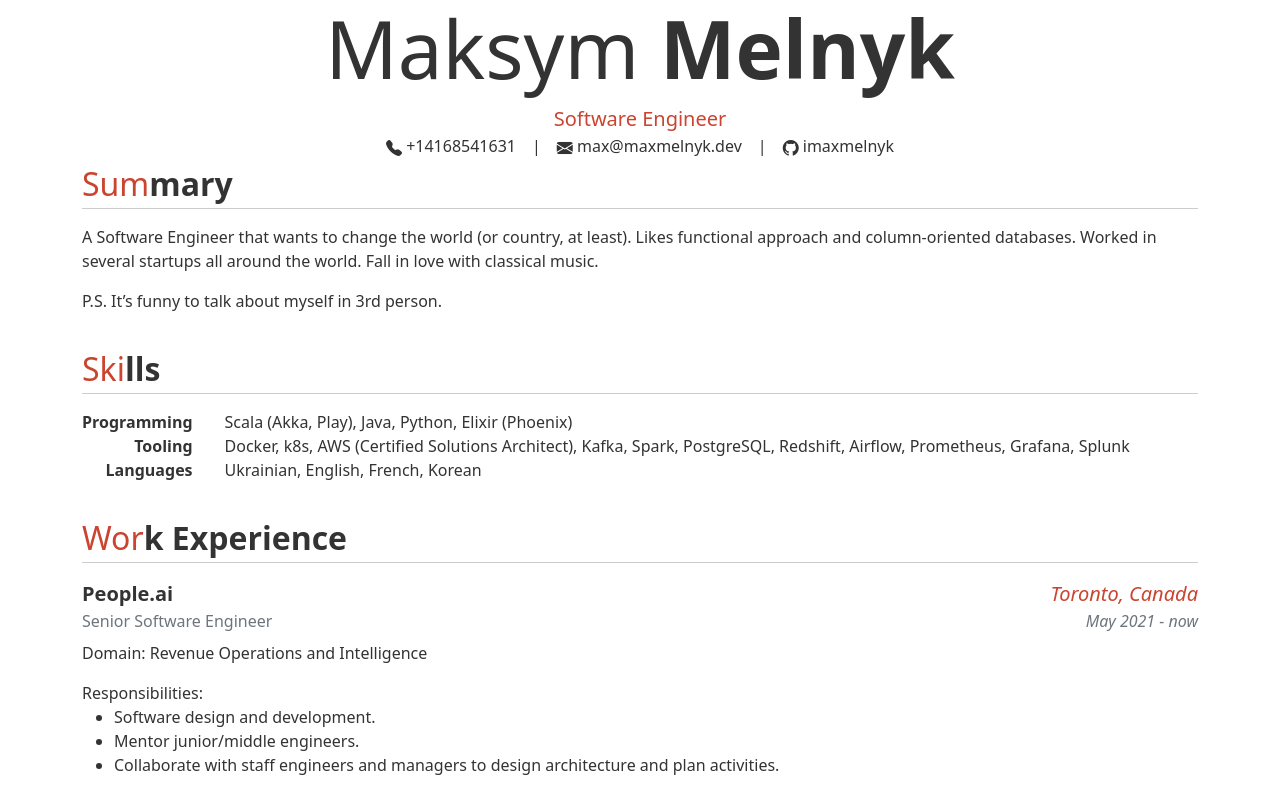
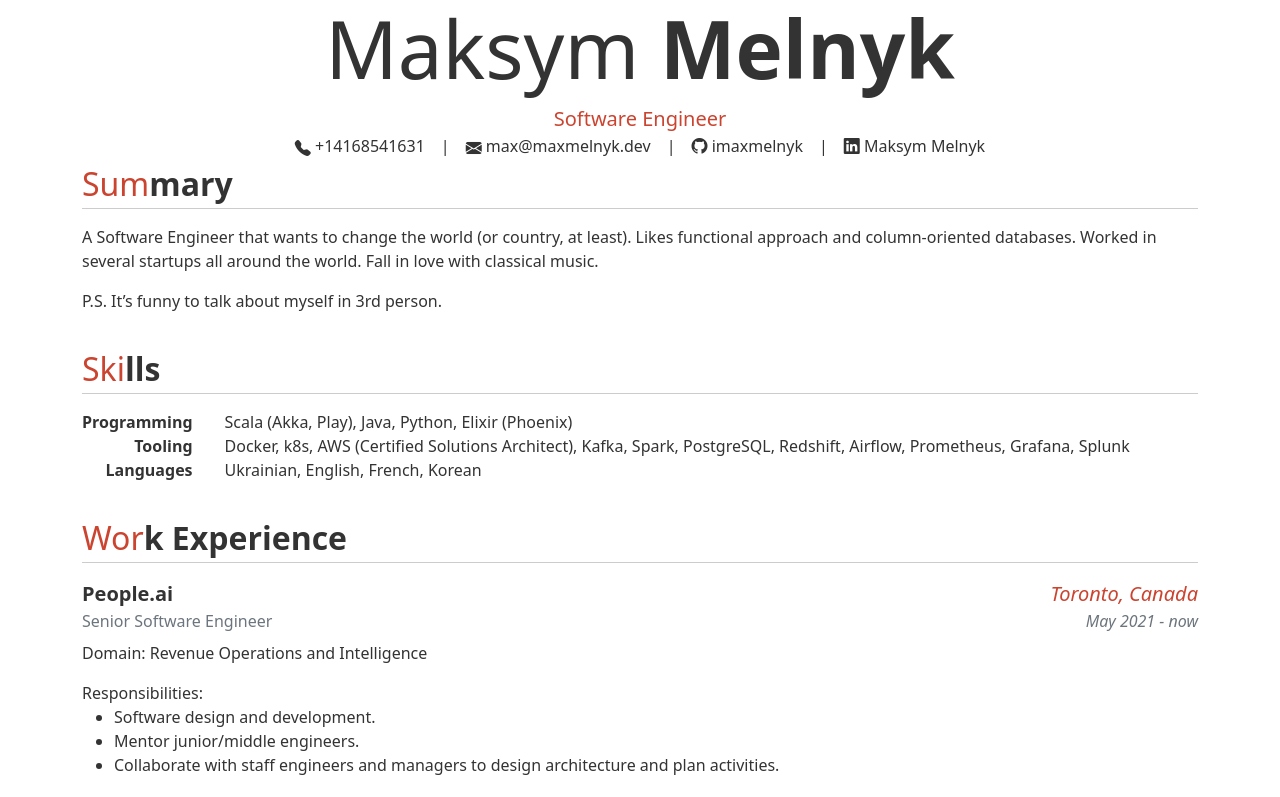
Before and after one commit to imaxmelnyk/cv, a Vue app: page / in a window 1280 px wide. Shown: the top 797 px of the page. Built offline with nearby package versions, Linux system fonts and the light colour scheme.

Commit message:
add links

```diff
--- a/src/components/Header.vue
+++ b/src/components/Header.vue
@@ -5,11 +5,13 @@
     </h1>
     <div class="fs-5 text-color-red">Software Engineer</div>
     <div class="fs-6">
-      <span class="contact"><i class="bi bi-telephone-fill align-middle"></i> +14168541631</span>
+      <span class="contact"><i class="bi bi-telephone-fill align-middle"></i> <a class="link-unstyled" href="tel:+14168541631" target="_blank">+14168541631</a></span>
       <span class="mx-3 separator">|</span>
-      <span class="contact"><i class="bi bi-envelope-fill align-middle"></i> max@maxmelnyk.dev</span>
+      <span class="contact"><i class="bi bi-envelope-fill align-middle"></i> <a class="link-unstyled" href="mailto:max@maxmelnyk.dev" target="_blank">max@maxmelnyk.dev</a></span>
       <span class="mx-3 separator">|</span>
-      <span class="contact"><i class="bi bi-github align-middle"></i> imaxmelnyk</span>
+      <span class="contact"><i class="bi bi-github align-baseline"></i> <a class="link-unstyled" href="https://github.com/imaxmelnyk" target="_blank">imaxmelnyk</a></span>
+      <span class="mx-3 separator">|</span>
+      <span class="contact"><i class="bi bi-linkedin align-baseline"></i> <a class="link-unstyled" href="https://www.linkedin.com/in/imaxmelnyk" target="_blank">Maksym Melnyk</a></span>
     </div>
   </div>
 </template>
@@ -27,9 +29,18 @@
   display: block;
 }
 
-@include media-breakpoint-up(sm) {
+@include media-breakpoint-up(md) {
   .separator, .contact {
     display: inline;
   }
 }
+
+a.link-unstyled {
+  color: inherit;
+  text-decoration: inherit;
+
+  &:hover, &:focus {
+    text-decoration: underline;
+  }
+}
 </style>
```
